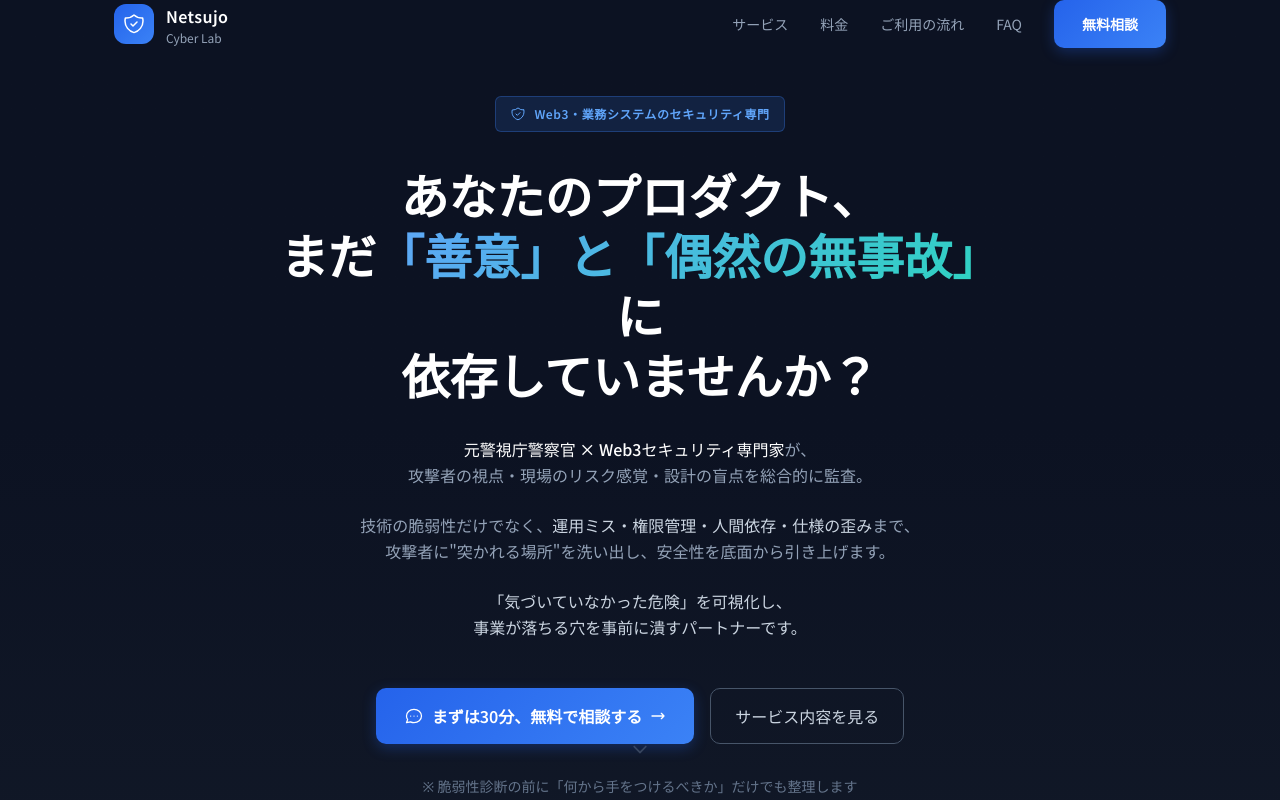
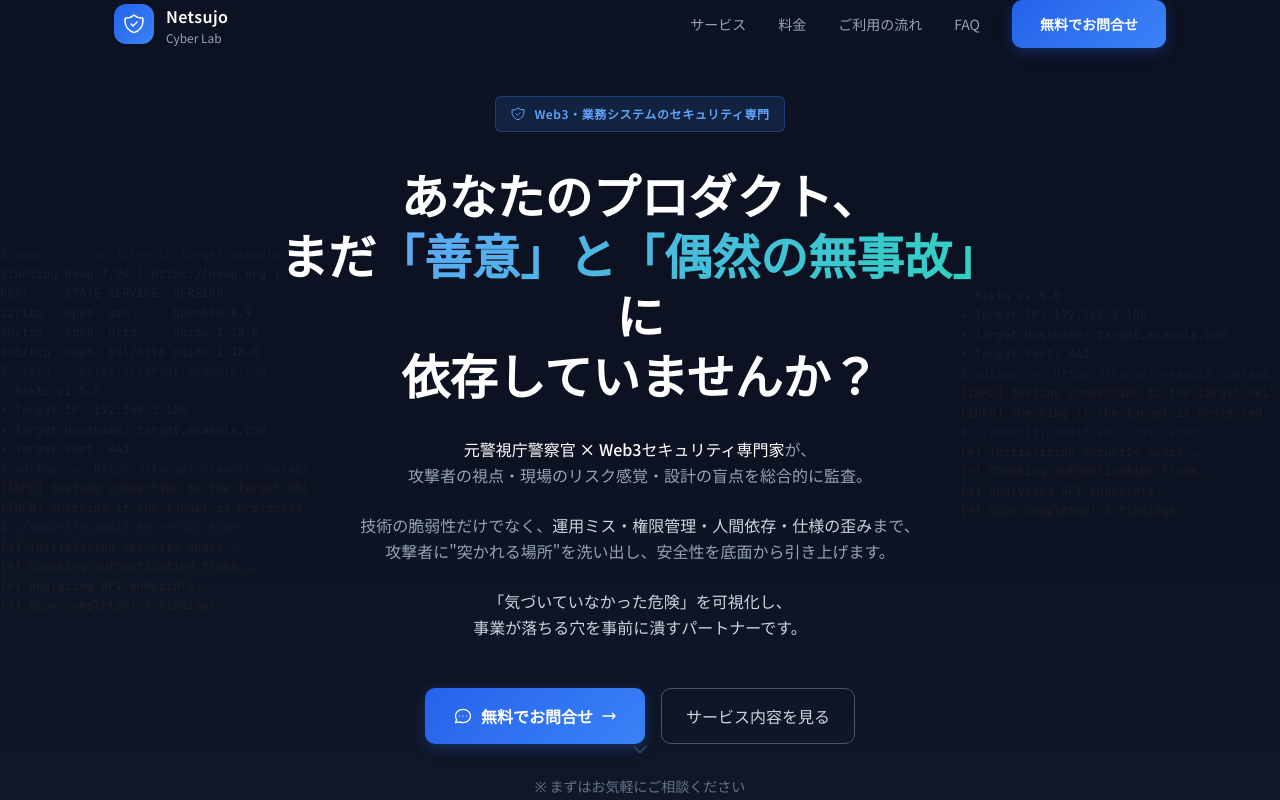
Before and after one commit to suirindo/netsujo-cyber-lab, a Next.js app: page / in a window 1280 px wide. Shown: the top 800 px of the page. Built offline with nearby package versions, Linux system fonts and the light colour scheme.

Commit message:
update: 無料相談→無料でお問合せ、ターミナル風背景追加

```diff
--- a/app/globals.css
+++ b/app/globals.css
@@ -32,7 +32,12 @@
 }
 
 /* Google Fonts */
-@import url('https://fonts.googleapis.com/css2?family=Noto+Sans+JP:wght@400;500;600;700&family=Inter:wght@400;500;600;700&display=swap');
+@import url('https://fonts.googleapis.com/css2?family=Noto+Sans+JP:wght@400;500;600;700&family=Inter:wght@400;500;600;700&family=JetBrains+Mono:wght@400;500&display=swap');
+
+/* Monospace font for code */
+.font-mono {
+  font-family: "JetBrains Mono", "Fira Code", "Monaco", "Consolas", monospace;
+}
 
 /* カスタムスクロールバー */
 ::-webkit-scrollbar {
--- a/app/page.tsx
+++ b/app/page.tsx
@@ -187,7 +187,7 @@ function Header() {
             </a>
           ))}
           <a href="#contact" className="btn-primary text-sm py-2.5 px-5">
-            無料相談
+            無料でお問合せ
           </a>
         </nav>
 
@@ -214,7 +214,7 @@ function Header() {
               </a>
             ))}
             <a href="#contact" className="btn-primary text-center py-3">
-              無料相談
+              無料でお問合せ
             </a>
           </div>
         </div>
@@ -234,11 +234,59 @@ function HeroSection() {
     setMounted(true);
   }, []);
 
+  // ターミナル風コード（背景用）
+  const codeLines = [
+    "$ nmap -sV --script=vuln target.example.com",
+    "Starting Nmap 7.94 ( https://nmap.org )",
+    "PORT     STATE SERVICE  VERSION",
+    "22/tcp   open  ssh      OpenSSH 8.9",
+    "80/tcp   open  http     nginx 1.18.0",
+    "443/tcp  open  ssl/http nginx 1.18.0",
+    "",
+    "$ nikto -h https://target.example.com",
+    "- Nikto v2.5.0",
+    "+ Target IP: 192.168.1.100",
+    "+ Target Hostname: target.example.com",
+    "+ Target Port: 443",
+    "",
+    "$ sqlmap -u 'https://target.example.com/api'",
+    "[INFO] testing connection to the target URL",
+    "[INFO] checking if the target is protected",
+    "",
+    "$ ./security_audit.sh --full-scan",
+    "[*] Initializing security audit...",
+    "[*] Checking authentication flows...",
+    "[*] Analyzing API endpoints...",
+    "[+] Scan completed: 3 findings",
+  ];
+
   return (
-    <section className="relative min-h-screen flex items-center pt-24 pb-16">
+    <section className="relative min-h-screen flex items-center pt-24 pb-16 overflow-hidden">
       {/* 微細な背景パターン */}
       <div className="absolute inset-0 dot-pattern opacity-50" />
       <div className="absolute inset-0 bg-gradient-to-b from-slate-950 via-slate-950/95 to-slate-900" />
+
+      {/* ターミナル風コード背景 - 左側 */}
+      <div className="absolute left-0 top-1/2 -translate-y-1/2 w-80 lg:w-96 opacity-[0.06] pointer-events-none select-none hidden md:block">
+        <div className="font-mono text-xs text-slate-300 leading-relaxed whitespace-pre">
+          {codeLines.map((line, i) => (
+            <div key={i} className={line.startsWith("$") ? "text-emerald-400" : line.startsWith("[") ? "text-amber-400" : ""}>
+              {line}
+            </div>
+          ))}
+        </div>
+      </div>
+
+      {/* ターミナル風コード背景 - 右側 */}
+      <div className="absolute right-0 top-1/3 w-72 lg:w-80 opacity-[0.06] pointer-events-none select-none hidden lg:block">
+        <div className="font-mono text-xs text-slate-300 leading-relaxed whitespace-pre">
+          {codeLines.slice(8).map((line, i) => (
+            <div key={i} className={line.startsWith("$") ? "text-emerald-400" : line.startsWith("[") ? "text-amber-400" : ""}>
+              {line}
+            </div>
+          ))}
+        </div>
+      </div>
 
       <div className="container-custom relative z-10">
         <div className="max-w-3xl mx-auto text-center">
@@ -282,7 +330,7 @@ function HeroSection() {
             <div className="flex flex-col sm:flex-row gap-4 justify-center pt-4">
               <a href="#contact" className="btn-primary inline-flex items-center justify-center gap-2">
                 <ChatIcon className="w-5 h-5" />
-                まずは30分、無料で相談する
+                無料でお問合せ
                 <ArrowRightIcon className="w-4 h-4" />
               </a>
               <a href="#services" className="btn-secondary inline-flex items-center justify-center gap-2">
@@ -291,7 +339,7 @@ function HeroSection() {
             </div>
 
             <p className="text-sm text-slate-500">
-              ※ 脆弱性診断の前に「何から手をつけるべきか」だけでも整理します
+              ※ まずはお気軽にご相談ください
             </p>
           </div>
         </div>
@@ -813,11 +861,11 @@ function ContactSection() {
         <div className="max-w-xl mx-auto">
           <div className="text-center mb-12">
             <p className="text-primary-400 text-sm font-medium mb-3">Contact</p>
-            <h2 className="text-2xl md:text-3xl font-bold text-white mb-4">無料相談のお申し込み</h2>
+            <h2 className="text-2xl md:text-3xl font-bold text-white mb-4">お問い合わせ</h2>
             <p className="text-slate-400">
-              まずは30分のオンラインミーティングで、
+              まずはお気軽にご連絡ください。
               <br className="hidden sm:block" />
-              現状の課題を整理しましょう。
+              現状の課題を整理するところからお手伝いします。
             </p>
           </div>
 
@@ -910,7 +958,7 @@ function ContactSection() {
             </div>
 
             <button type="submit" className="btn-primary w-full flex items-center justify-center gap-2">
-              無料相談を申し込む
+              送信する
               <ArrowRightIcon className="w-4 h-4" />
             </button>
 
```
